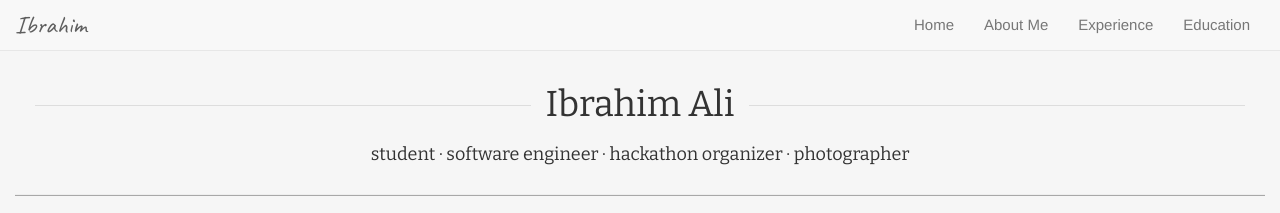
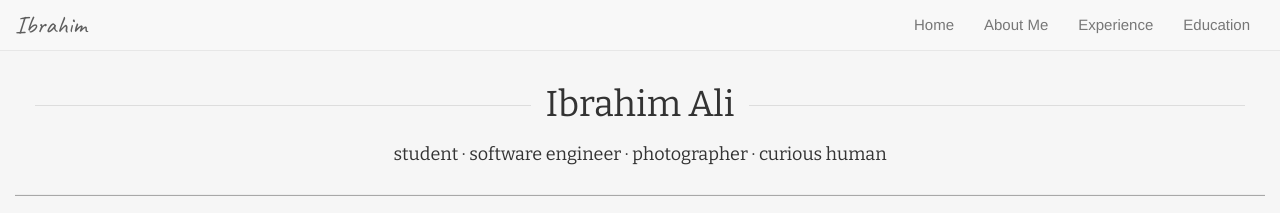
Before and after one commit to ibrahim0814/portfoliopage, a plain HTML site: page index.html in a window 1280 px wide. Shown: the top 213 px of the page. Drawn offline with nearby package versions, Linux system fonts and the light colour scheme.

Commit message:
Update index.html

```diff
--- a/index.html
+++ b/index.html
@@ -64,7 +64,7 @@
 
   <div class="pageOne container-fluid" id="ibrahim">
     <h1 class="backY"><span class ="backY">Ibrahim Ali</span></h1>
-    <h4 class="attributes"> student · software engineer · hackathon organizer · photographer </h4>
+    <h4 class="attributes"> student · software engineer · photographer · curious human</h4>
   </div>
 
   <hr>
```
